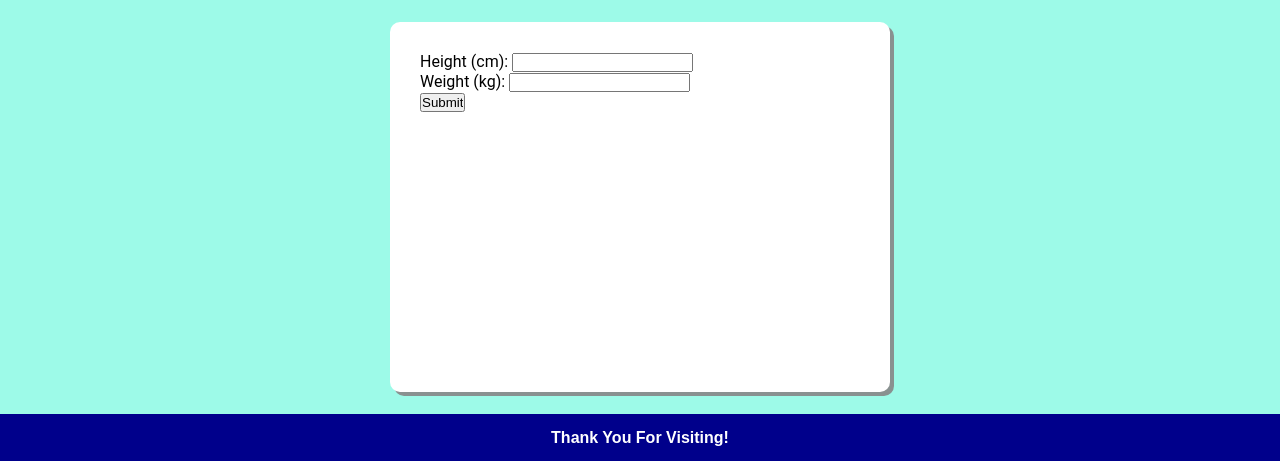
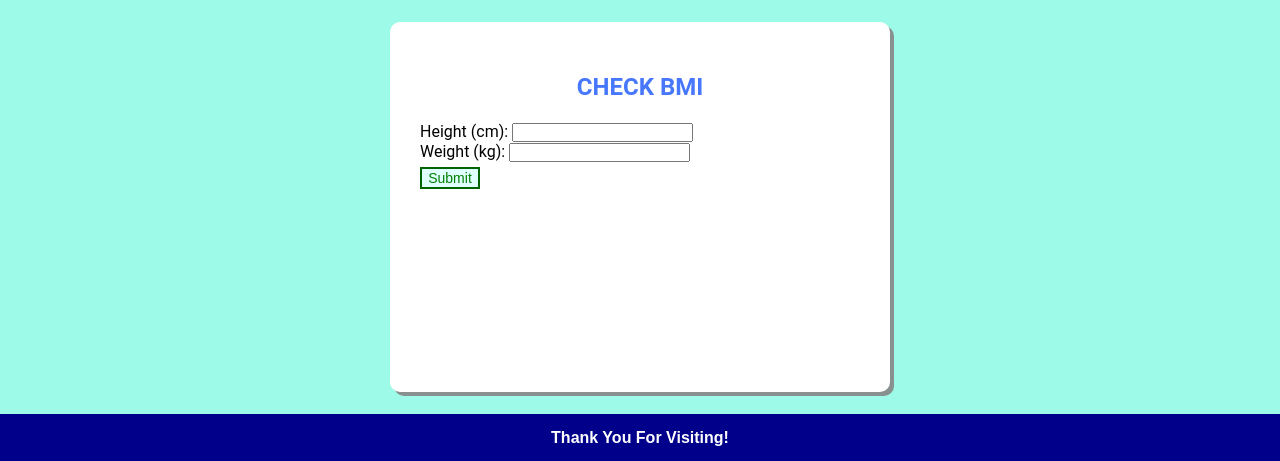
Before and after one commit to naufalavila/project-ukl, a PHP site: page /user/data.php in a window 1280 px wide. Shown: the part 110-571 px from the top of the page. Run offline with PHP 8.4, Linux system fonts and the light colour scheme.

Commit message:
my changes

```diff
--- a/user/data.php
+++ b/user/data.php
@@ -136,6 +136,23 @@
     transition: .4s;
 }
 
+.check-bmi {
+    color: #b0850e;
+    margin: auto;
+    padding-top: 5px;
+    padding-bottom: 5px;
+}
+
+.wrapper form input[type=Submit] {
+    width: 60px;
+    height: 22px;
+    background-color: lightcyan;
+    color: green;
+    margin-top: 5px;
+    border: 2px solid darkgreen;
+    font-size: 14px;
+}
+
     </style>
 </head>
 <body>
@@ -191,6 +208,8 @@
     ?>
 
     <!-- HTML form -->
+    <h2 class="check-bmi">CHECK BMI</h2>
+
     <form method="post" action="<?php echo htmlspecialchars($_SERVER["PHP_SELF"]); ?>">
         Height (cm): <input type="text" name="height"><br>
         Weight (kg): <input type="text" name="weight"><br>
```
Lines whose indentation alone changed are shown as unchanged.
